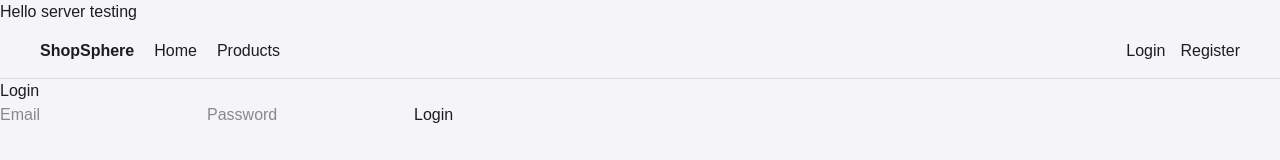
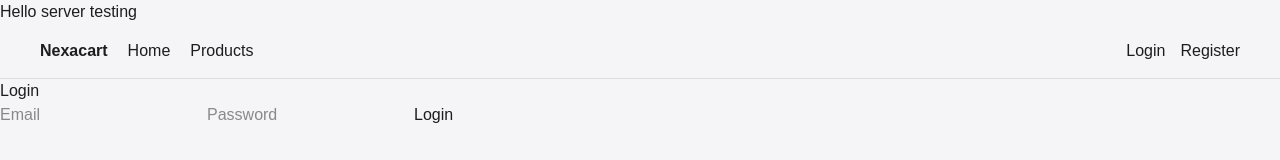
Before and after one commit to Arunanshu655/NexaCart, a React app in the folder frontend/: page /login in a window 1280 px wide. Shown: the top 160 px of the page. Built offline with nearby package versions, Linux system fonts and the light colour scheme; no server answers; the HTML template or start-up script is replaced by a standard one.

Commit message:
Update Navbar component

```diff
--- a/frontend/src/components/Navbar.jsx
+++ b/frontend/src/components/Navbar.jsx
@@ -35,7 +35,7 @@ const Navbar = () => {
             >
 
                 <Link to="/">
-                    <strong>ShopSphere</strong>
+                    <strong>Nexacart</strong>
                 </Link>
 
                 <Link to="/">
```
